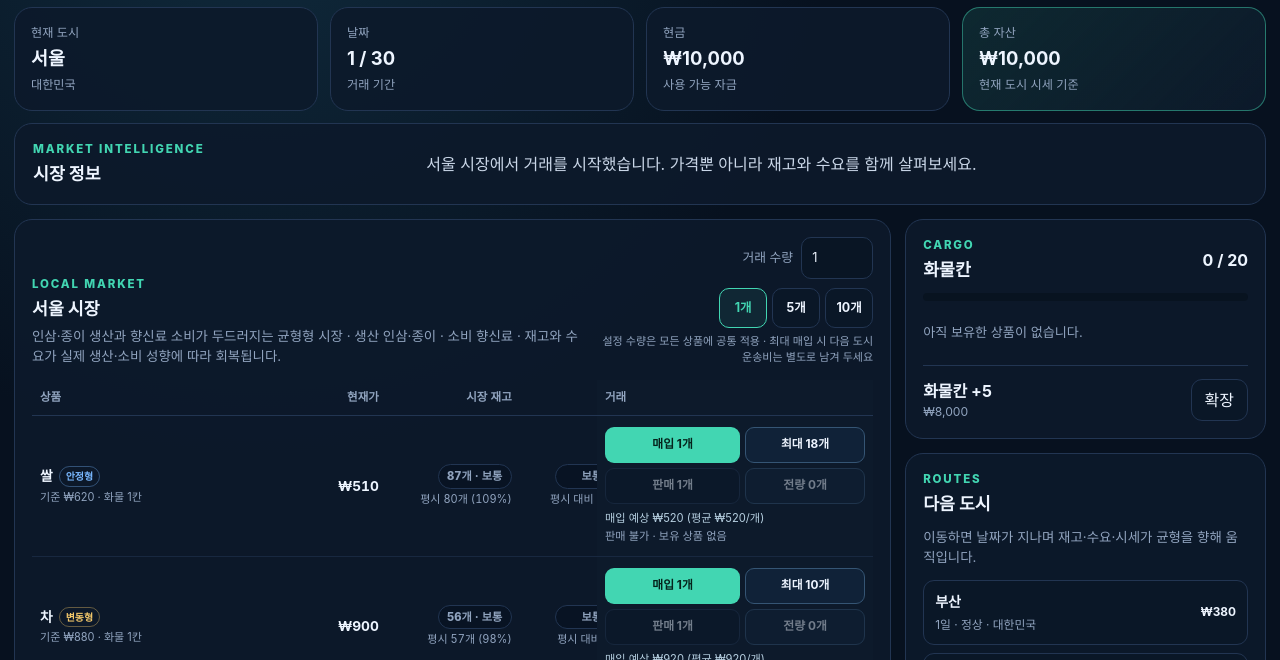
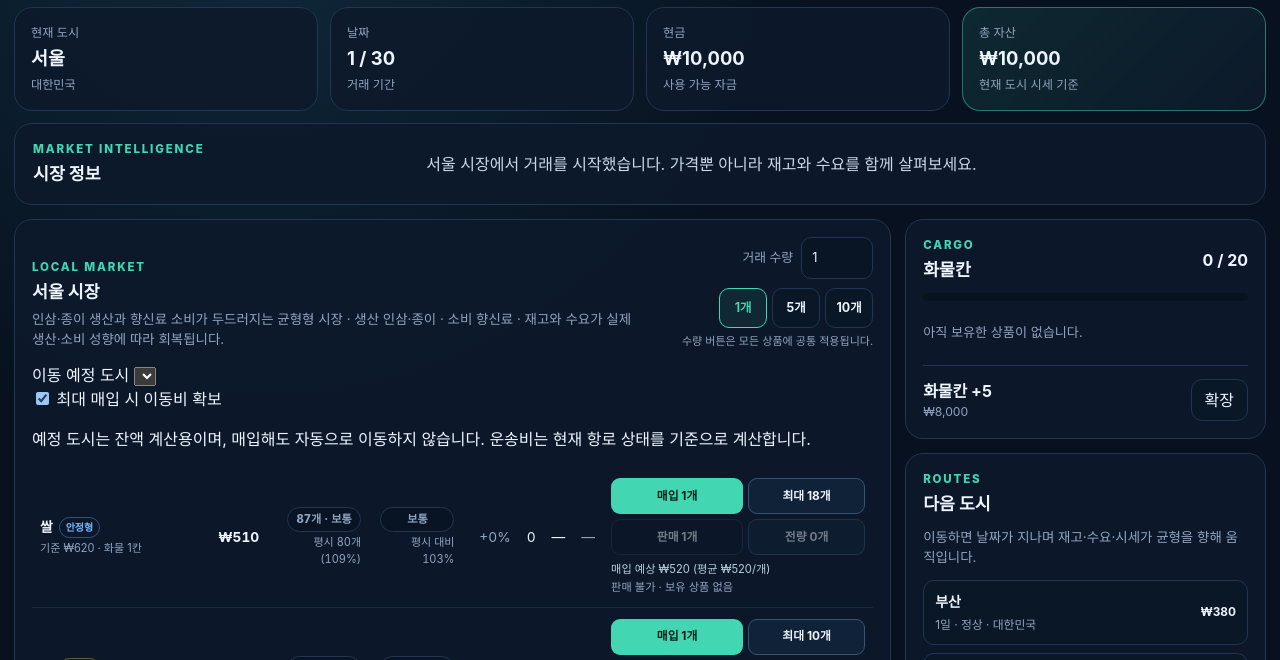
Before and after one commit to SoontaekLim/merchant-globe, a website: page prototype/web-v0/index.html in a window 1280 px wide. Shown: the part 121-781 px from the top of the page. Drawn offline with Linux system fonts and the light colour scheme.

Commit message:
ui: replace horizontal market table with readable product cards and travel budget planner

```diff
--- a/prototype/web-v0/index.html
+++ b/prototype/web-v0/index.html
@@ -58,28 +58,24 @@
                   <button id="qtyTenBtn" class="quantity-preset" type="button" aria-pressed="false">10개</button>
                 </div>
               </div>
-              <small>설정 수량은 모든 상품에 공통 적용 · 최대 매입 시 다음 도시 운송비는 별도로 남겨 두세요</small>
+              <small>수량 버튼은 모든 상품에 공통 적용됩니다.</small>
             </div>
           </div>
 
-          <div class="table-wrap">
-            <table class="market-table">
-              <thead>
-                <tr>
-                  <th>상품</th>
-                  <th class="number">현재가</th>
-                  <th class="number">시장 재고</th>
-                  <th class="number">수요</th>
-                  <th class="number">기준가 대비</th>
-                  <th class="number">보유</th>
-                  <th class="number">평균매입</th>
-                  <th class="number">보유손익</th>
-                  <th>거래</th>
-                </tr>
-              </thead>
-              <tbody id="marketBody"></tbody>
-            </table>
+          <div class="route-budget-bar" aria-label="다음 이동을 고려한 매입 예산">
+            <label class="route-budget-destination" for="routeBudgetCity">
+              이동 예정 도시
+              <select id="routeBudgetCity" aria-label="운송비 계산용 목적지"></select>
+            </label>
+            <div class="route-budget-summary" id="routeBudgetSummary" aria-live="polite"></div>
+            <label class="reserve-toggle">
+              <input id="keepTravelCost" type="checkbox" checked />
+              최대 매입 시 이동비 확보
+            </label>
           </div>
+          <p class="route-budget-help">예정 도시는 잔액 계산용이며, 매입해도 자동으로 이동하지 않습니다. 운송비는 현재 항로 상태를 기준으로 계산합니다.</p>
+
+          <div id="marketBody" class="market-list" aria-label="상품별 시세 및 거래"></div>
         </section>
 
         <aside class="side-stack">
```
